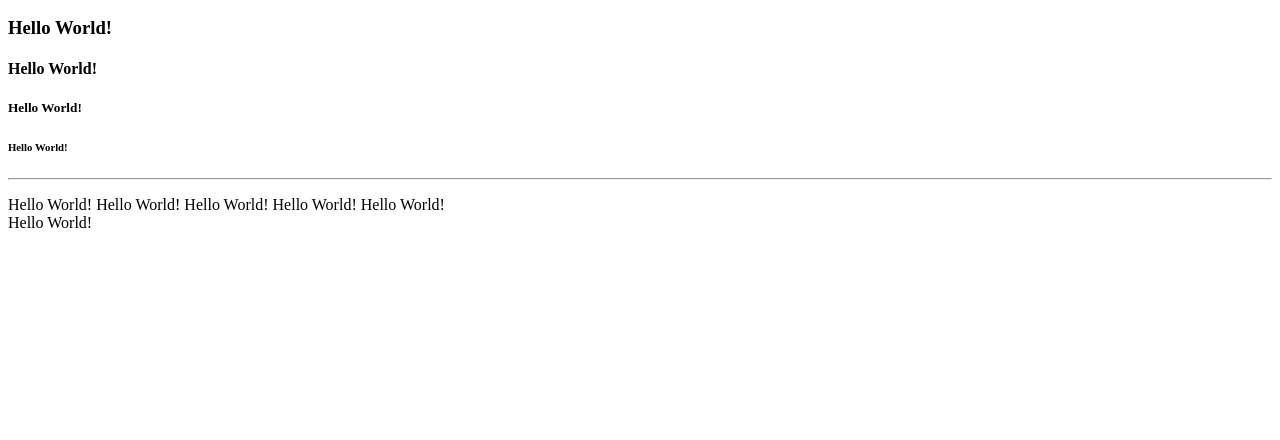
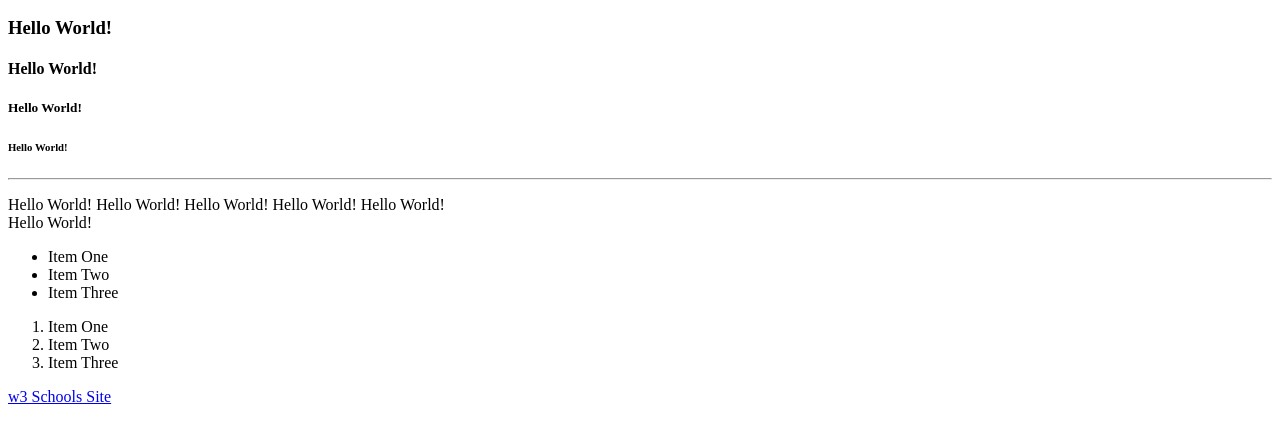
Before and after one commit to kashfian09/kn_html_css_review, a plain HTML site: page index.html in a window 1280 px wide. Shown: the part 110-550 px from the top of the page. Drawn offline with Linux system fonts and the light colour scheme.

Commit message:
lists + link

```diff
--- a/index.html
+++ b/index.html
@@ -17,5 +17,16 @@
         <br>
         Hello World!
     </p>
+    <ul>
+        <li>Item One</li>
+        <li>Item Two</li>
+        <li>Item Three</li>
+    </ul>
+    <ol>
+        <li>Item One</li>
+        <li>Item Two</li>
+        <li>Item Three</li>
+    </ol>
+    <a href="http://www.w3schools.com">w3 Schools Site</a>
 </body>
 </html>
```
